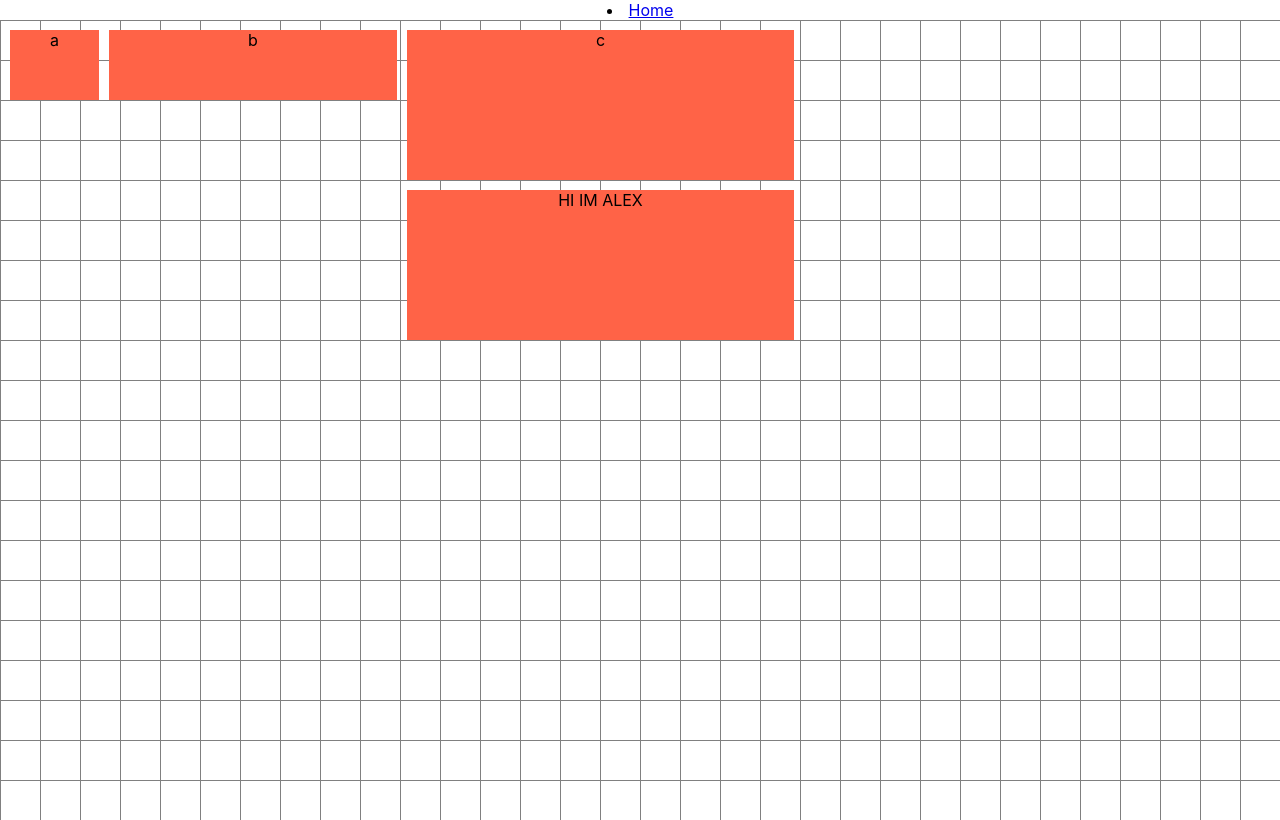
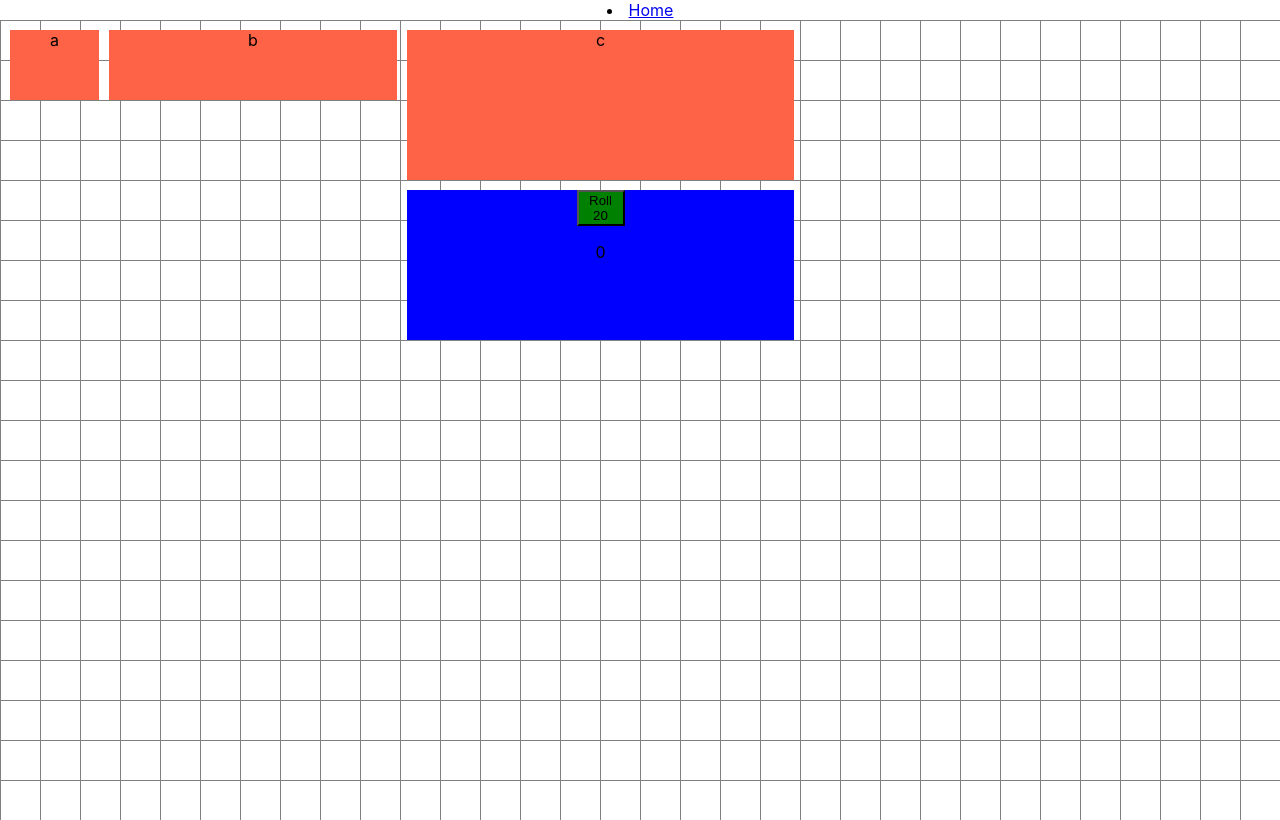
Before and after one commit to bHarlum/ttrpg-client, a React (Create React App) app: page / in a window 1280 px wide. Built offline with nearby package versions, Linux system fonts and the light colour scheme.

Commit message:
Added start of dice widget

```diff
--- /dev/null
+++ b/src/components/die-widget/die-widget.tsx
@@ -0,0 +1,30 @@
+import React, { useState } from "react";
+import styled from "styled-components";
+
+const dieFaces = 20;
+const min = 1;
+
+
+
+export default function DieWidget(){
+    const [currentValue, setCurrentValue] = useState(0);
+    const newDieValue = ()=>setCurrentValue(Math.floor(Math.random() * dieFaces) + min)
+return (<StyledContainer>
+
+        <DieStyledButton  onClick={newDieValue} >
+            Roll {dieFaces}
+        </DieStyledButton>
+    <p>{currentValue}</p>
+
+    </StyledContainer>)
+
+}
+
+const StyledContainer = styled.div`
+    background-color: blue;
+`
+const DieStyledButton = styled.button`
+    background-color: green;
+    width: 3rem;
+    height: fit-content;
+`
--- a/src/pages/home.tsx
+++ b/src/pages/home.tsx
@@ -3,6 +3,7 @@ import GridLayout from 'react-grid-layout';
 import styled from "styled-components"
 import { useRecoilValue } from "recoil";
 import { layoutState } from "../atoms";
+import DieWidget from "../components/die-widget/die-widget";
 
 export default function HomePage() {
 
@@ -21,7 +22,7 @@ export default function HomePage() {
         <TestContainer key="a">a</TestContainer>
         <TestContainer key="b">b</TestContainer>
         <TestContainer key="c">c</TestContainer>
-        <MyComponent key="alex-component" >HI IM ALEX</MyComponent>
+        <WidgetContainer key="alex-component" ><DieWidget /></WidgetContainer>
       </GridLayout>
     </StyledGridContainer>
   )
@@ -32,8 +33,8 @@ const TestContainer = styled.div`
 `;
 
 
-const MyComponent = styled.div`
-  background-color: tomato;
+const WidgetContainer = styled.div`
+  background-color: blue;
 `;
 
 const StyledGridContainer = styled.div`
```
